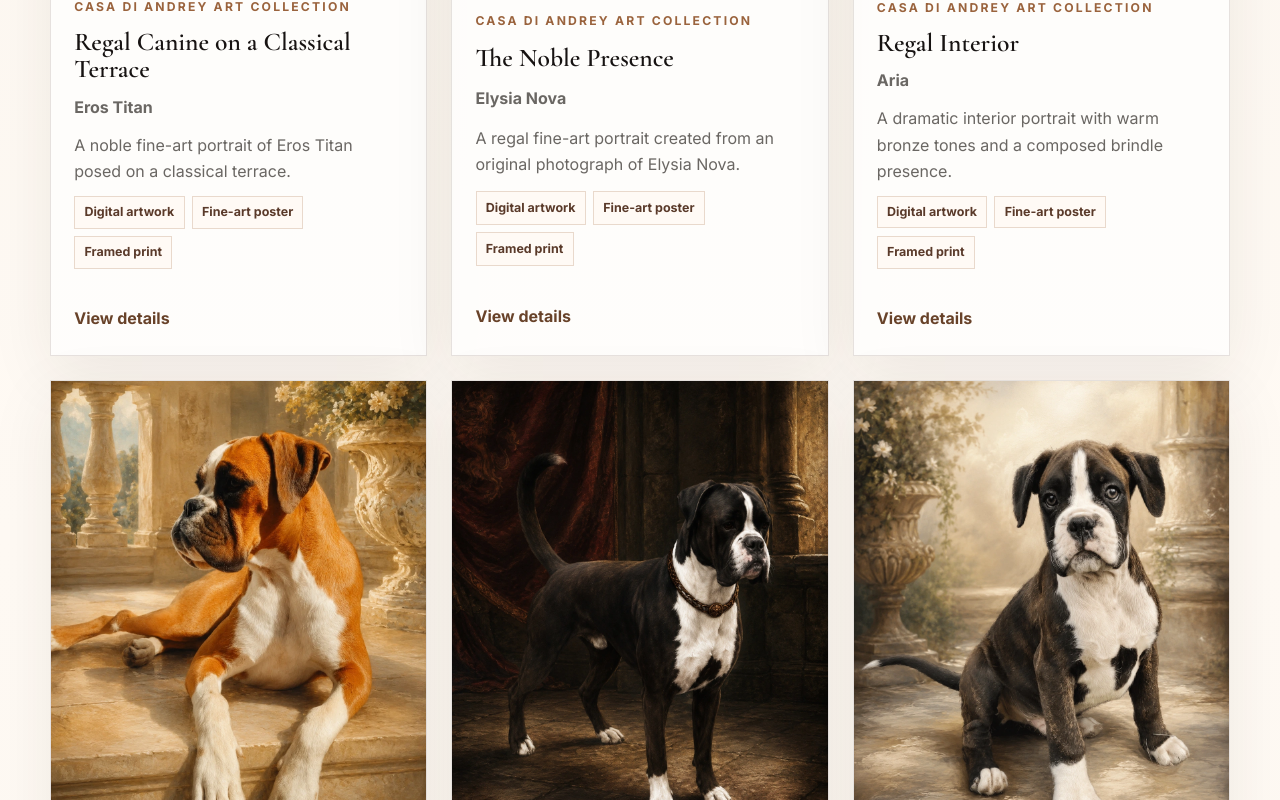
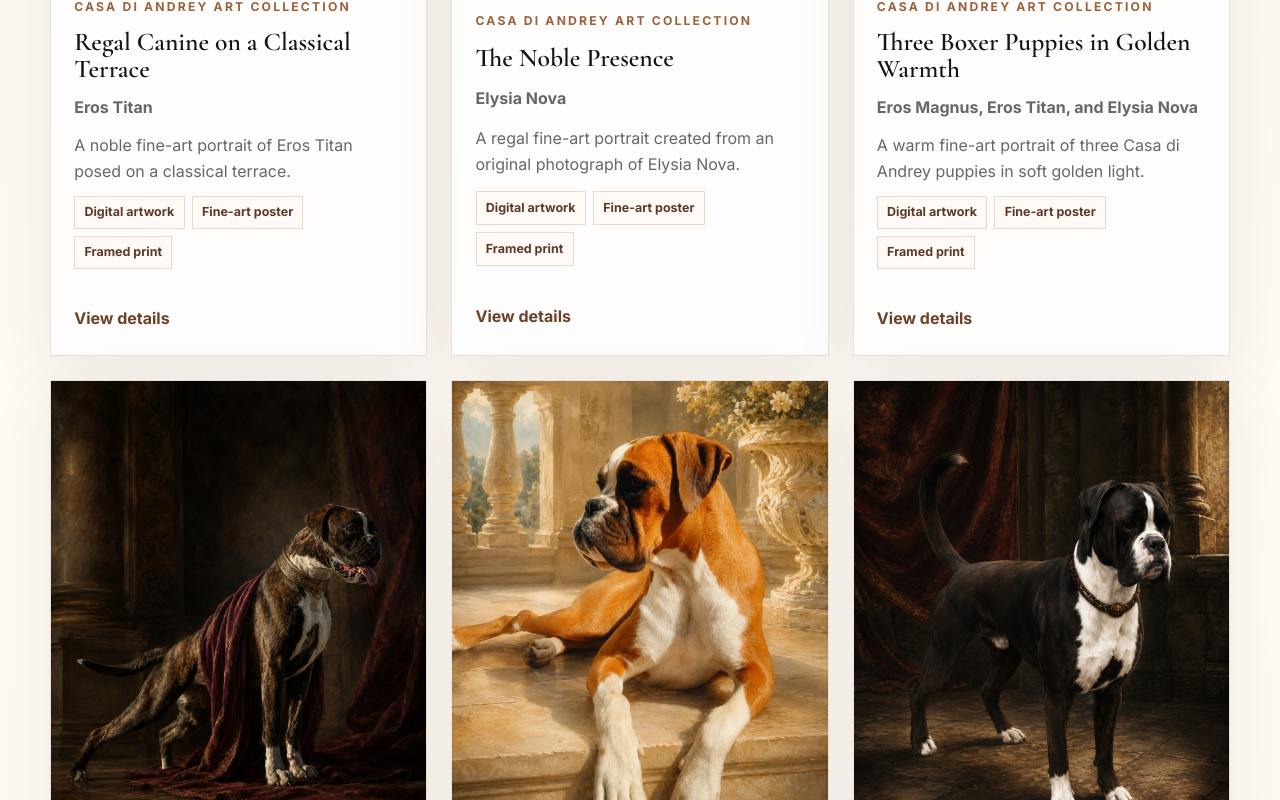
Before and after one commit to deboker/boxer-pupiess-kennel-casadiandrey, a React (Vite) app: page /boxer-art in a window 1280 px wide. Shown: the part 2520-3320 px from the top of the page. Built offline with nearby package versions, Linux system fonts and the light colour scheme.

Commit message:
puppies new image art

```diff
--- a/src/data/artworks.js
+++ b/src/data/artworks.js
@@ -8,6 +8,7 @@ import aprilliaPortrait from "../assets/Aprillia_Von_der_Drachenwiese_Regal_boxe
 import aprilliaGarden from "../assets/Aprillia_Von_der_DrachenwieseBoxer_dog_classical_garden.webp";
 import erosTitanTerrace from "../assets/Eros_titan_Regal_canine_on_a_classical_terrace.webp";
 import cartierDramaticPortrait from "../assets/Cartier_VAF_E_PLURIBUS_UNUMNoble_boxer_in_dramatic_portrait.webp";
+import threePuppiesGoldenWarmth from "../assets/eros-magnus-eros-titan-elysia-nova_Three_boxer_puppies_in_golden_warmth.webp";
 
 const defaultFormats = [
   "Digital artwork",
@@ -74,6 +75,17 @@ export const artworks = [
       "A regal fine-art portrait created from an original photograph of Elysia Nova.",
     description:
       "A study of warmth, dignity, character, and quiet presence, shaped for a refined Casa di Andrey wall-art collection.",
+  }),
+  createArtwork({
+    id: "eros-magnus-eros-titan-elysia-nova-golden-warmth",
+    slug: "three-boxer-puppies-in-golden-warmth",
+    title: "Three Boxer Puppies in Golden Warmth",
+    dogName: "Eros Magnus, Eros Titan, and Elysia Nova",
+    image: threePuppiesGoldenWarmth,
+    shortDescription:
+      "A warm fine-art portrait of three Casa di Andrey puppies in soft golden light.",
+    description:
+      "A gentle Casa di Andrey puppy artwork shaped around warmth, closeness, and the early family character of Eros Magnus, Eros Titan, and Elysia Nova.",
   }),
   createArtwork({
     id: "aria-regal-interior",
```
Also changed, not shown: src/assets/eros-magnus-eros-titan-elysia-nova_Three_boxer_puppies_in_golden_warmth.webp (added).
